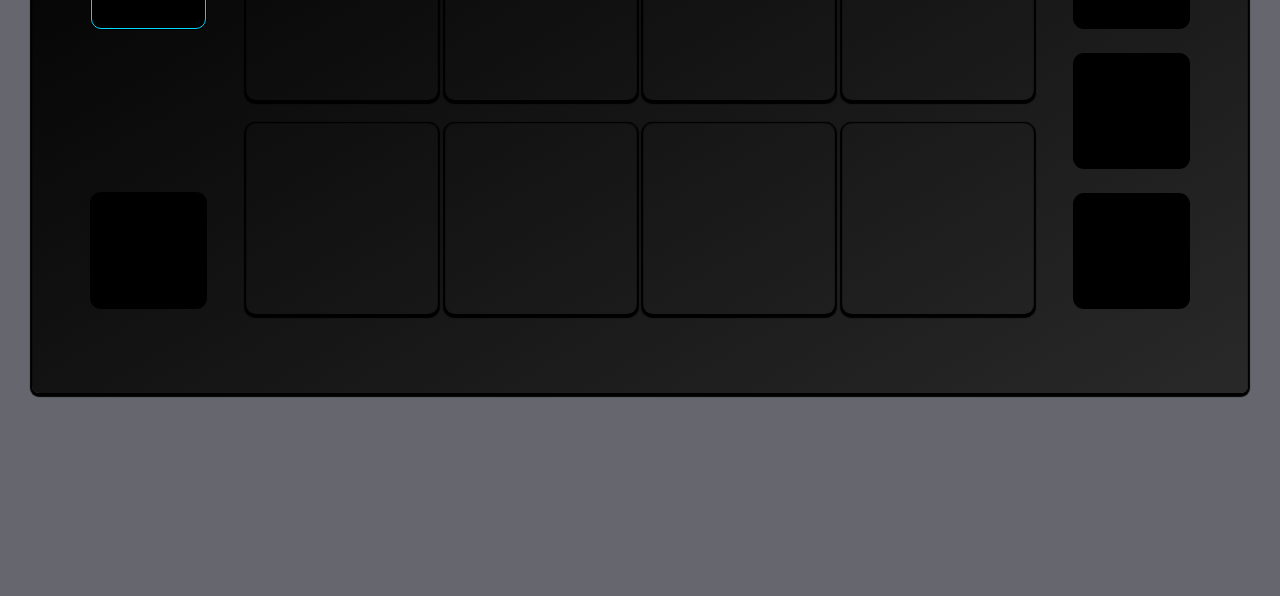
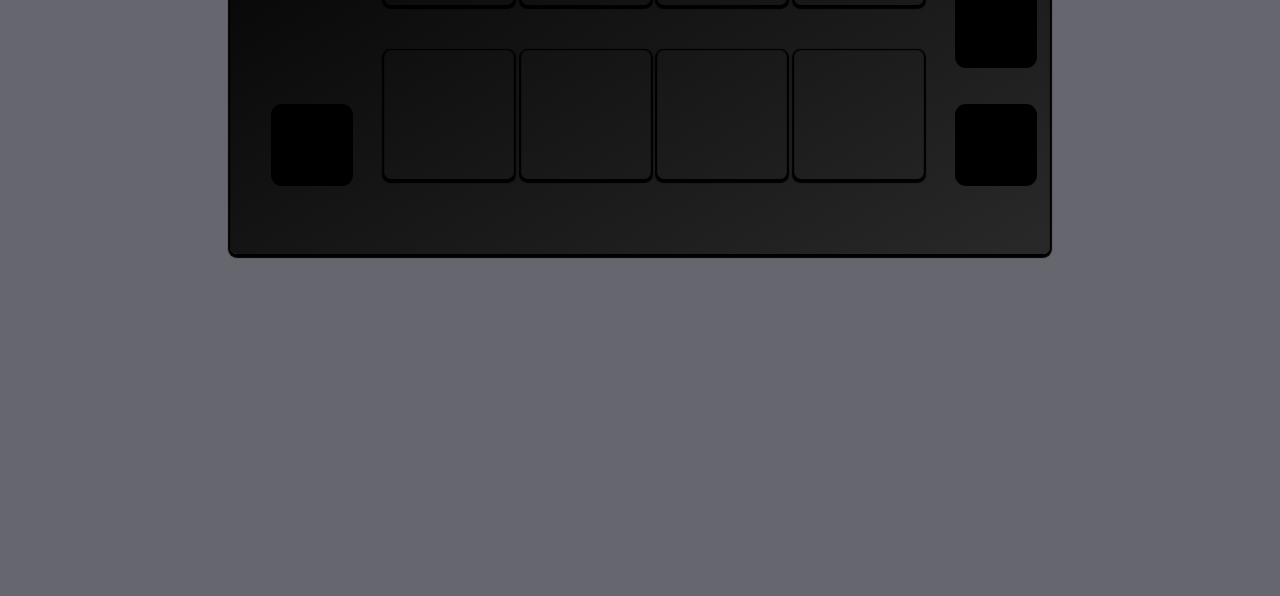
Before and after one commit to michacurri/beatMaker, a plain HTML site: page index.html in a window 1280 px wide. Shown: the part 204-800 px from the top of the page. Drawn offline with nearby package versions, Linux system fonts and the light colour scheme.

Commit message:
fixed max width error

```diff
--- a/styles/sass/global-typo-setup/_typography.scss
+++ b/styles/sass/global-typo-setup/_typography.scss
@@ -4,6 +4,10 @@
 h1 {
   font-family: 'Monoton', cursive;
   font-size: createVW($h1FontSize);
+
+  @include mediaQ(fullscreen) {
+    font-size: createREM($h1FontSize);
+  }
 }
 
 h2 {
@@ -12,16 +16,29 @@ h2 {
   text-align: center;
   margin-bottom: 5vw;
   color: #5CD3FF;
+
+  @include mediaQ(fullscreen) {
+    font-size: createREM($h2FontSize);
+    margin-bottom: 2rem;
+  }
 }
 
 h3 {
   font-family: 'Oxanium', cursive;
   font-size: createVW($h3FontSize);
   color: #5CD3FF;
+
+  @include mediaQ(fullscreen) {
+    font-size: createREM($h3FontSize);
+  }
 }
 
 
 p {
   font-family: 'Audiowide', cursive;
   font-size: createVW($bodyFontSize);
+
+  @include mediaQ(fullscreen) {
+    font-size: createREM($bodyFontSize);
+  }
 }
--- a/styles/sass/layout/_main.scss
+++ b/styles/sass/layout/_main.scss
@@ -11,6 +11,11 @@ body {
 
 .machineContainer {
   align-items: center;
+
+  @include mediaQ(fullscreen) {
+    height: 100%;
+    max-width: 1000px;
+  }
 }
 
 h1 {
@@ -31,6 +36,11 @@ h1 {
   grid-template-rows: 0.2fr 1fr 1fr 0.2fr;
   grid-column-gap: 0.5vw;
   grid-row-gap: 0.5vw;
+
+  @include mediaQ(fullscreen) {
+    height: 100%;
+    width: 100%;
+  }
 }
 
 .help {
@@ -64,6 +74,11 @@ h1 {
 
     span {
       color: #5CD3FF;
+    }
+
+    @include mediaQ(fullscreen) {
+      font-size: createREM($bodyFontSize);
+      margin-bottom: 1rem;
     }
   }
 }
@@ -131,10 +146,19 @@ h1 {
   p {
     font-size: 1.8vw;
     text-transform: uppercase;
+
+    @include mediaQ(fullscreen) {
+      font-size: createREM($bodyFontSize);
+    }
   }
 
   &:focus {
     border: 2px white solid;
+  }
+
+  @include mediaQ(fullscreen) {
+    height: 80px;
+    width: 80px;
   }
 }
 
@@ -150,6 +174,11 @@ h1 {
     // above 350px viewport increase pad size
     height: 15vw;
     width: 15vw;
+  }
+
+  @include mediaQ(fullscreen) {
+    height: 130px;
+    width: 130px;
   }
 }
 
@@ -216,7 +245,7 @@ h1 {
 .proOn {
   color: #F9C22E;
   cursor: none;
-  }
+}
 
 .padActive {
   top: 2px;
--- a/styles/sass/mix-var-func/_functions.scss
+++ b/styles/sass/mix-var-func/_functions.scss
@@ -5,5 +5,5 @@
 
 // font-size REM creator
 @function createREM($fontSize) {
-  @return ($fontSize * 0.1rem);
+  @return ($fontSize * 0.08rem);
 }
--- a/styles/sass/mix-var-func/_mixins.scss
+++ b/styles/sass/mix-var-func/_mixins.scss
@@ -8,12 +8,11 @@
   } @else if $media == tablet {
     @media only screen and (min-width: 769px) { @content; }
   } @else if $media == fullscreen {
-    @media only screen and (min-width: 900px) { @content; }
+    @media only screen and (min-width: 1000px) { @content; }
   }
 }
 
 @mixin innerWrapper {
-  width: 90%;
   max-width: ($maxWidth * 1px);
   height: 100%;
   margin: 0 auto;
```
Also changed, not shown: styles/style.css.
